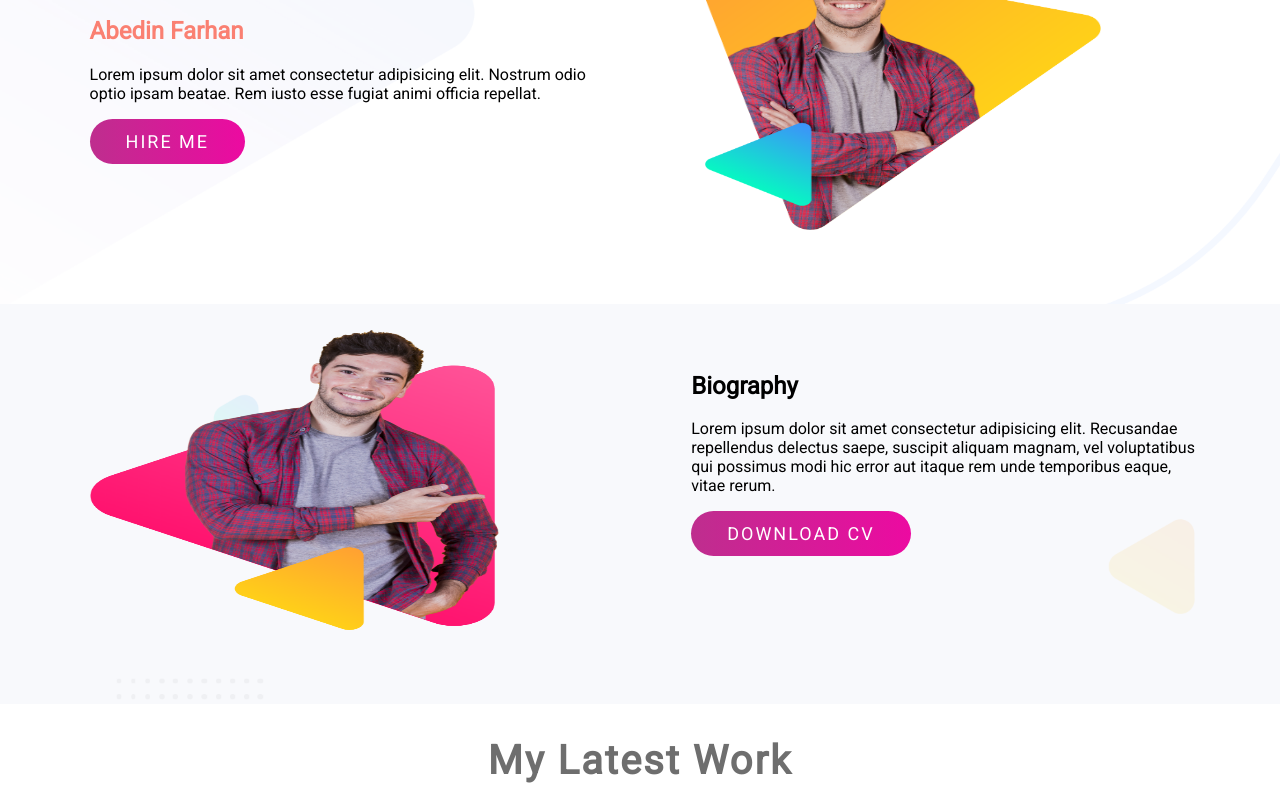
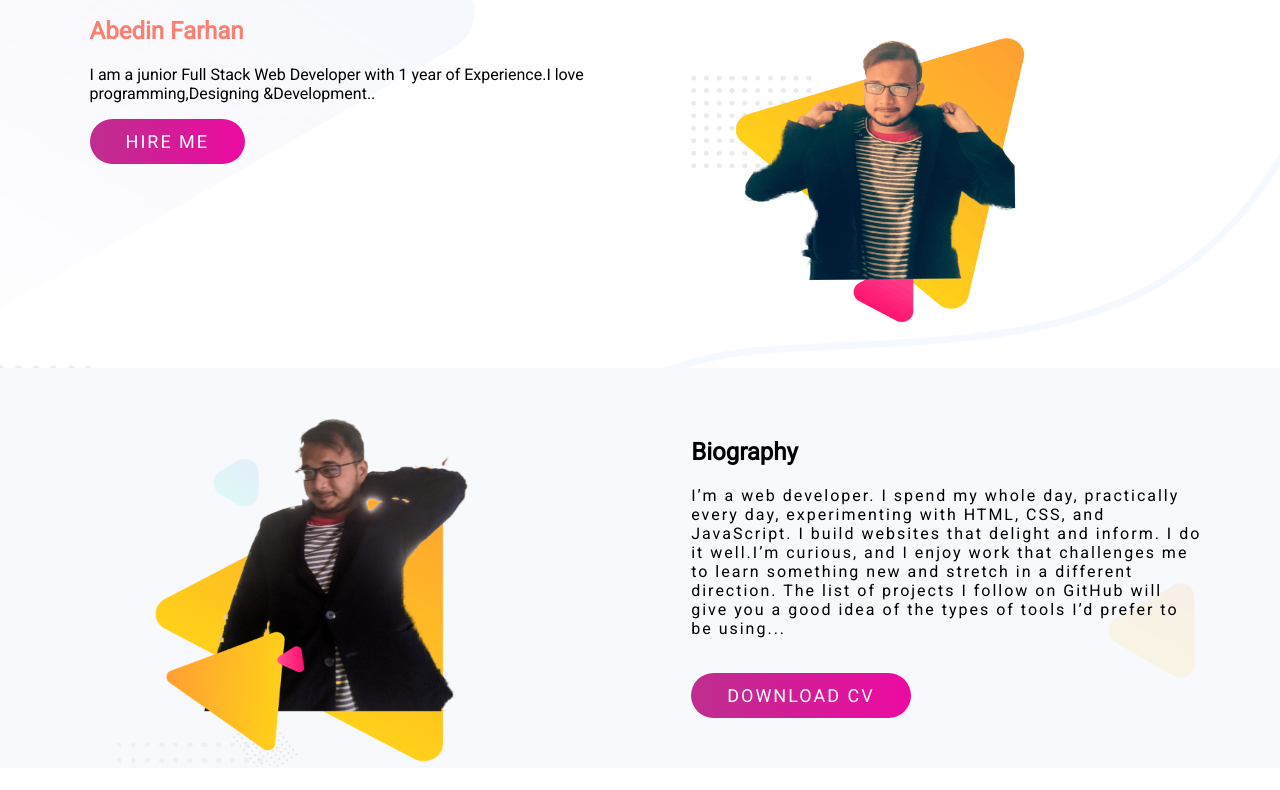
Before and after one commit to abedinforhan/Myportfolio, a plain HTML site: page index.html in a window 1280 px wide. Shown: the part 96-886 px from the top of the page. Drawn offline with Linux system fonts and the light colour scheme.

Commit message:
Assignment 1 done

```diff
--- a/index.html
+++ b/index.html
@@ -13,12 +13,12 @@
    <div class="half-width">
     <h2>Hello I'm</h2>
     <h1 class="colorName">Abedin Farhan</h1>
-    <p>Lorem ipsum dolor sit amet consectetur adipisicing elit. Nostrum odio optio ipsam beatae. Rem iusto esse fugiat animi officia repellat.</p>
+    <p>I am a junior Full Stack Web Developer with 1 year of Experience.I love programming,Designing &Development..  </p>
     <a class="button" href="#">hire me</a>
 
   </div>
   <div class="half-width">
-    <img src="./images/peter.png" alt="">
+    <img src="./images/farhan.png" alt="">
 
   </div>
 
@@ -26,12 +26,13 @@
 
  <section class="middle-part1">
    <div class="half-width">
-     <img src="../Myportfolio/images/peter_dream.png" alt="">
+     <img src="../Myportfolio/images/dream.png" alt="">
    </div>
    <div class="half-width flx-div">
      <div >
      <h1>Biography</h1>
-     <p>Lorem ipsum dolor sit amet consectetur adipisicing elit. Recusandae repellendus delectus saepe, suscipit aliquam magnam, vel voluptatibus qui possimus modi hic error aut itaque rem unde temporibus eaque, vitae rerum.</p>
+     <p class="biography">I’m a web developer. I spend my whole day, practically every day, experimenting with HTML, CSS, and JavaScript. I build websites that delight and inform. I do it well.I’m curious, and I enjoy work that challenges me to learn something new and stretch in a different direction. The list of projects I follow on GitHub will give you a good idea of the types of tools I’d prefer to be using...</p>
+     <br>
      <a class="button" href="#">Download CV</a>
     </div>
    </div>
--- a/styles/style.css
+++ b/styles/style.css
@@ -11,6 +11,10 @@ h2{
 
 .colorName{
   color:salmon;
+}
+
+.top-part{
+  padding-bottom: 5%;
 }
 
 .button{
@@ -31,13 +35,17 @@ h2{
   float: left;
   margin-left:5%;
   padding-left: 2%;
-  height: 300px;
+  height: 400px;
 
+
+}
+.biography{
+  letter-spacing: 2px;
 
 }
 
 .half-width img{
-  width: 80%;
+  width: 90%;
   height: 100%;
   margin-top: 5%;
 }
@@ -123,6 +131,10 @@ section{
   display: flex;
   align-items: center;
   justify-content: center;
+  color: black;
+  font-weight: 300;
+  font-size: medium;
+  line-height: 20px;
 
 
 }
```
Also changed, not shown: images/dream.png (added), images/farhan.png (added), images/peter.png (deleted), images/peter_dream.png (deleted).
